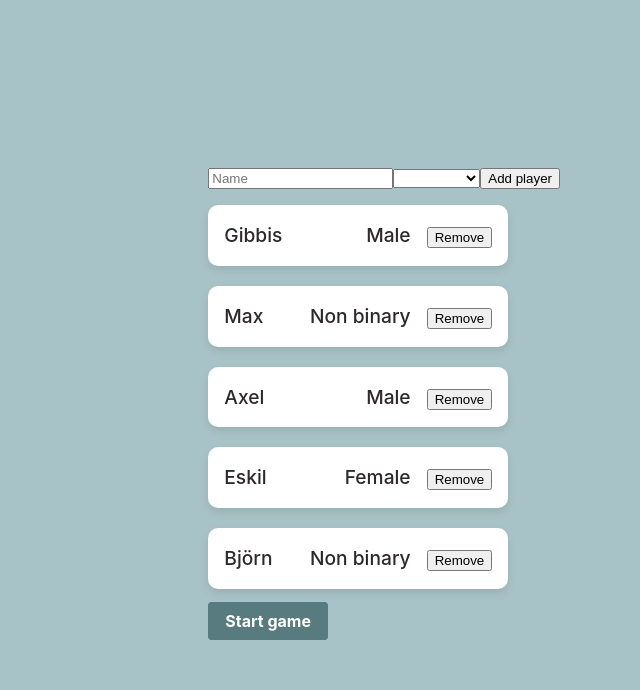
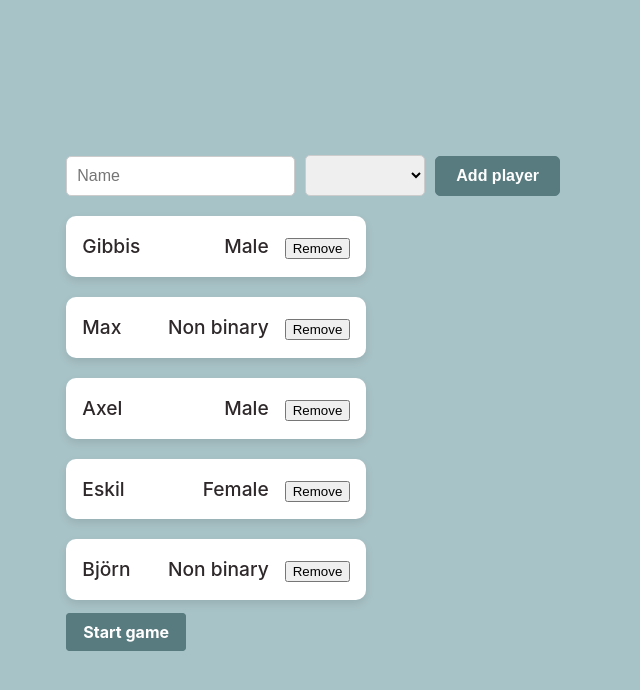
Before and after one commit to Foxmaner/drinkForJLCream, a Vue app in the folder drinkForJLCream/: page / in a window 1280 px wide. Shown: the top 690 px of the page, without its empty margins (0-640 px from the left). Built offline with nearby package versions, Linux system fonts and the light colour scheme.

Commit message:
final style for main menu

```diff
--- a/drinkForJLCream/src/components/TheWelcome.vue
+++ b/drinkForJLCream/src/components/TheWelcome.vue
@@ -33,15 +33,16 @@ function removePlayer(p: string) {
 </script>
 
 <template>
-    <input v-model.trim="Name" placeholder="Name">
-    <select v-model="Gender">
-        <option disabled value="">Gender</option>
-        <option>Male</option>
-        <option>Female</option>
-        <option>Non binary</option>
-    </select>
-
-    <button @click=addPlayer()>Add player</button>
+    <div class="input-bar">
+        <input v-model.trim="Name" placeholder="Name" class="name">
+        <select v-model="Gender" class="select">
+            <option disabled value="">Gender</option>
+            <option>Male</option>
+            <option>Female</option>
+            <option>Non binary</option>
+        </select>
+        <button @click=addPlayer() class="add-player">Add player</button>
+    </div>
     <div v-if="Object.keys(players).length == 0">
         <p>Add at least five players to start a game</p>
     </div>
@@ -58,6 +59,40 @@ function removePlayer(p: string) {
 </template>
 
 <style scoped>
+/* Styles for .input-bar container */
+.input-bar {
+    display: flex;
+    align-items: center;
+    margin-bottom: 20px;
+}
+
+/* Styles for input elements */
+.name, .select {
+    padding: 10px;
+    border: 1px solid #CCCCCC;
+    border-radius: 5px;
+    font-size: 1rem;
+    outline: none;
+    margin-right: 10px;
+}
+
+/* Style for the button inside .input-bar */
+.add-player {
+    background-color: #587B7F;
+    border: 1px solid #587B7F;
+    color: #FFFFFF;
+    padding: 10px 20px;
+    font-size: 1rem;
+    font-weight: bold;
+    border-radius: 5px;
+    cursor: pointer;
+    transition: background-color 0.3s ease, border-color 0.3s ease, color 0.3s ease;
+}
+
+.add-player:hover {
+    background-color: #476267;
+    border-color: #476267;
+}
 
 .button {
     background-color: #587B7F; /* Adjusted background color */
```
